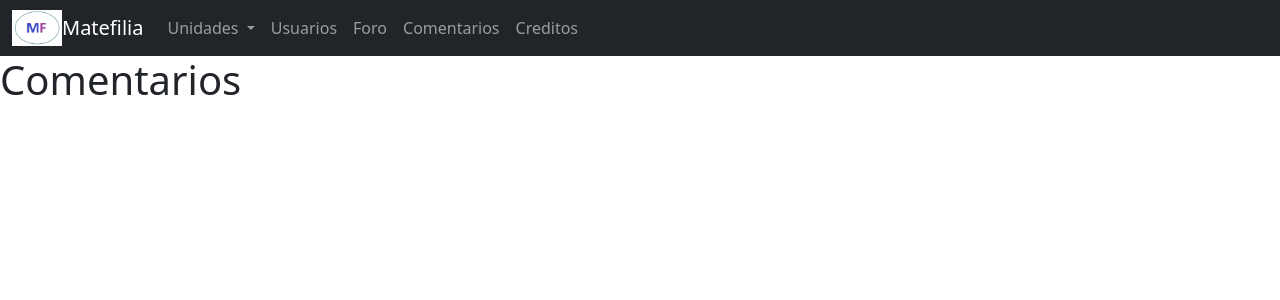
After one commit to NicoLlasquen/G6-MF, a Django app: page /usuarios/Comentarios/ in a window 1280 px wide. The commit adds this page. Shown: the top 300 px of the page. Run offline with Django 4.2, Linux system fonts and the light colour scheme; data that the repository does not hold is empty.

Commit message:
agrege las plantallas de foro y comentarios ademas de sus modelos

```diff
--- a/aplicacion3/admin.py
+++ b/aplicacion3/admin.py
@@ -1,5 +1,6 @@
 from django.contrib import admin
-from .models import Usuario, Foro
+from .models import Usuario, Foro, Comentarios
 
 admin.site.register(Usuario)
 admin.site.register(Foro)
+admin.site.register(Comentarios)
--- a/aplicacion3/models.py
+++ b/aplicacion3/models.py
@@ -17,3 +17,8 @@ class Foro(models.Model):
 
     def __str__(self):
         return self.titulo + "-" + self.usuarioForo.nombre
+
+
+class Comentarios(models.Model):
+    texto = models.TextField()
+    usuarioComent = models.ForeignKey(Usuario, on_delete=models.CASCADE)
--- a/aplicacion3/urls.py
+++ b/aplicacion3/urls.py
@@ -4,4 +4,6 @@ from . import views
 
 urlpatterns = [
     path('', views.usuarios, name='usuarios'),
+    path('Foro/', views.foro, name='foro'),
+    path('Comentarios/', views.comentarios, name='comentario'),
 ]
--- a/aplicacion3/views.py
+++ b/aplicacion3/views.py
@@ -1,5 +1,5 @@
 from django.shortcuts import render
-from .models import Usuario
+from .models import Usuario, Foro, Comentarios
 
 
 def usuarios(request):
@@ -7,3 +7,17 @@ def usuarios(request):
     todoUsuarios = Usuario.objects.all()
 
     return render(request, 'ap3/usuarios.html', {'usuarios': todoUsuarios})
+
+
+def foro(request):
+
+    todoForo = Foro.objects.all()
+
+    return render(request, 'ap3/foro.html', {'foro': todoForo})
+
+
+def comentarios(request):
+
+    todoComentarios = Comentarios.objects.all()
+
+    return render(request, 'ap3/comentarios.html', {'coment': todoComentarios})
--- /dev/null
+++ b/templates/ap3/comentarios.html
@@ -0,0 +1,11 @@
+{% extends 'layout/base.html' %}{% block content %}
+<div>
+  <div><h1>Comentarios</h1></div>
+  <div>
+    {% for coment in coment %}
+    <div><h3>{{ coment.texto }}</h3></div>
+    <div><h3>{{ coment.usuarioComent }}</h3></div>
+    {% endfor %}
+  </div>
+</div>
+{% endblock content %}
--- a/templates/layout/navbar.html
+++ b/templates/layout/navbar.html
@@ -37,13 +37,13 @@
           </ul>
         </li>
         <li class="nav-item">
-          <a class="nav-link active" aria-current="page" href="#">Home</a>
-        </li>
-        <li class="nav-item">
           <a class="nav-link" href="{% url 'usuarios' %}">Usuarios</a>
         </li>
         <li class="nav-item">
-          <a class="nav-link" href="#">Foro</a>
+          <a class="nav-link" href="{% url 'foro' %}">Foro</a>
+        </li>
+        <li class="nav-item">
+          <a class="nav-link" href="{% url 'comentario' %}">Comentarios</a>
         </li>
         <li class="nav-item">
           <a class="nav-link" href="{% url 'creditos' %}">Creditos</a>
```
Also changed, not shown: templates/ap3/foro.html (added, +14 -0 lines), templates/ap3/usuarios.html (+13 -3 lines), aplicacion3/migrations/0003_comentarios.py (added), db.sqlite3.
